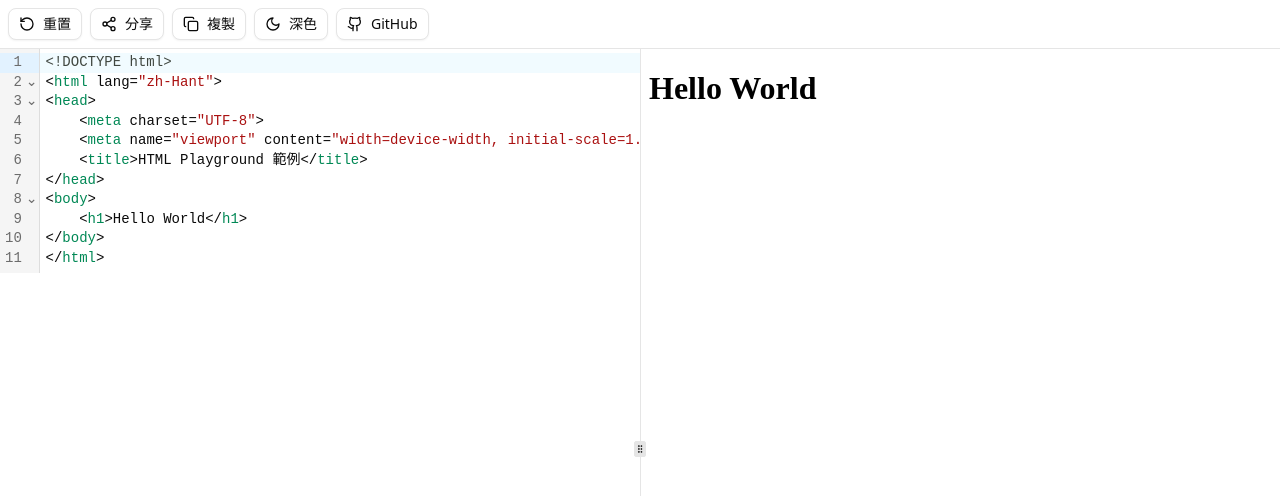
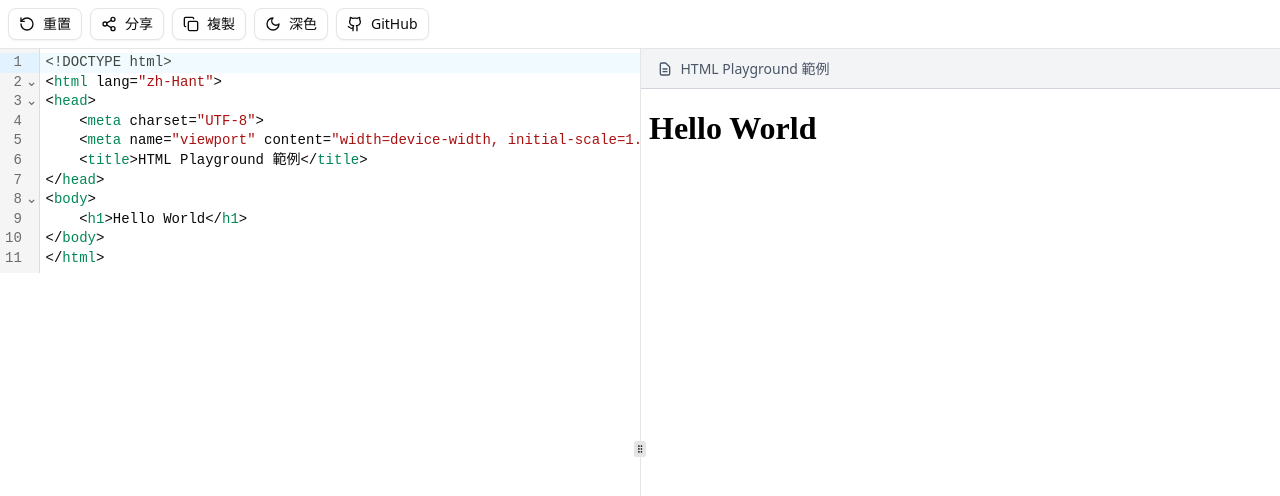
Before and after one commit to yorukot/html-playground, a Next.js app: page / in a window 1280 px wide. Shown: the top 496 px of the page. Built offline with nearby package versions, Linux system fonts and the light colour scheme.

Commit message:
feat: add custom scrollbar styles and enhance Preview component with dynamic title extraction

```diff
--- a/app/globals.css
+++ b/app/globals.css
@@ -119,4 +119,47 @@
   body {
     @apply bg-background text-foreground;
   }
+
+  /* Custom scrollbar styles */
+  ::-webkit-scrollbar {
+    width: 8px;
+    height: 8px;
+  }
+
+  ::-webkit-scrollbar-track {
+    background: transparent;
+  }
+
+  ::-webkit-scrollbar-thumb {
+    background: oklch(0.556 0 0 / 0.3);
+    border-radius: 4px;
+    transition: background 0.2s ease;
+  }
+
+  ::-webkit-scrollbar-thumb:hover {
+    background: oklch(0.556 0 0 / 0.5);
+  }
+
+  ::-webkit-scrollbar-corner {
+    background: transparent;
+  }
+
+  /* Dark mode scrollbar */
+  .dark ::-webkit-scrollbar-thumb {
+    background: oklch(0.985 0 0 / 0.2);
+  }
+
+  .dark ::-webkit-scrollbar-thumb:hover {
+    background: oklch(0.985 0 0 / 0.4);
+  }
+
+  /* Firefox scrollbar */
+  * {
+    scrollbar-width: thin;
+    scrollbar-color: oklch(0.556 0 0 / 0.3) transparent;
+  }
+
+  .dark * {
+    scrollbar-color: oklch(0.985 0 0 / 0.2) transparent;
+  }
 }
--- a/components/Preview.tsx
+++ b/components/Preview.tsx
@@ -1,6 +1,6 @@
 "use client";
 
-import { useEffect, useRef } from "react";
+import { useEffect, useRef, useState } from "react";
 
 interface PreviewProps {
   htmlContent: string;
@@ -8,6 +8,17 @@ interface PreviewProps {
 
 export function Preview({ htmlContent }: PreviewProps) {
   const iframeRef = useRef<HTMLIFrameElement>(null);
+  const [pageTitle, setPageTitle] = useState("HTML Preview");
+
+  // Extract title from HTML content
+  useEffect(() => {
+    const titleMatch = htmlContent.match(/<title[^>]*>([^<]*)<\/title>/i);
+    if (titleMatch && titleMatch[1].trim()) {
+      setPageTitle(titleMatch[1].trim());
+    } else {
+      setPageTitle("HTML Preview");
+    }
+  }, [htmlContent]);
 
   useEffect(() => {
     const iframe = iframeRef.current;
@@ -45,7 +56,32 @@ export function Preview({ htmlContent }: PreviewProps) {
   }, [htmlContent]);
 
   return (
-    <div className="h-full w-full bg-white overflow-y-auto">
+    <div className="h-full w-full bg-white overflow-y-auto flex flex-col">
+      {/* Browser tab style header */}
+      <div className="flex-shrink-0 bg-gray-100 dark:bg-gray-800 border-b border-gray-300 dark:border-gray-600 h-10 flex items-center px-4">
+        <div className="flex items-center space-x-3">
+          {/* Title */}
+          <div className="flex items-center space-x-2 text-sm text-gray-600 dark:text-gray-300">
+            <svg
+              className="w-4 h-4"
+              fill="none"
+              stroke="currentColor"
+              viewBox="0 0 24 24"
+            >
+              <path
+                strokeLinecap="round"
+                strokeLinejoin="round"
+                strokeWidth={2}
+                d="M9 12h6m-6 4h6m2 5H7a2 2 0 01-2-2V5a2 2 0 012-2h5.586a1 1 0 01.707.293l5.414 5.414a1 1 0 01.293.707V19a2 2 0 01-2 2z"
+              />
+            </svg>
+            <span className="font-medium truncate max-w-xs">{pageTitle}</span>
+          </div>
+        </div>
+      </div>
+
+      {/* iframe content */}
+      <div className="flex-1 bg-white">
         <iframe
           ref={iframeRef}
           className="w-full h-full border-0 bg-white"
@@ -59,5 +95,6 @@ export function Preview({ htmlContent }: PreviewProps) {
           }}
         />
       </div>
+    </div>
   );
 }
--- a/package.json
+++ b/package.json
@@ -11,6 +11,8 @@
   "dependencies": {
     "@codemirror/lang-html": "^6.4.9",
     "@codemirror/theme-one-dark": "^6.1.2",
+    "@codemirror/view": "^6.38.0",
+    "@fontsource/jetbrains-mono": "^5.2.6",
     "@radix-ui/react-slot": "^1.2.3",
     "@types/lz-string": "^1.5.0",
     "@uiw/react-codemirror": "^4.23.12",
```
Also changed, not shown: app/not-found.tsx (+4 -4 lines), 1 other file (tests, documents, lock files or other folders). Lines whose indentation alone changed are shown as unchanged.
